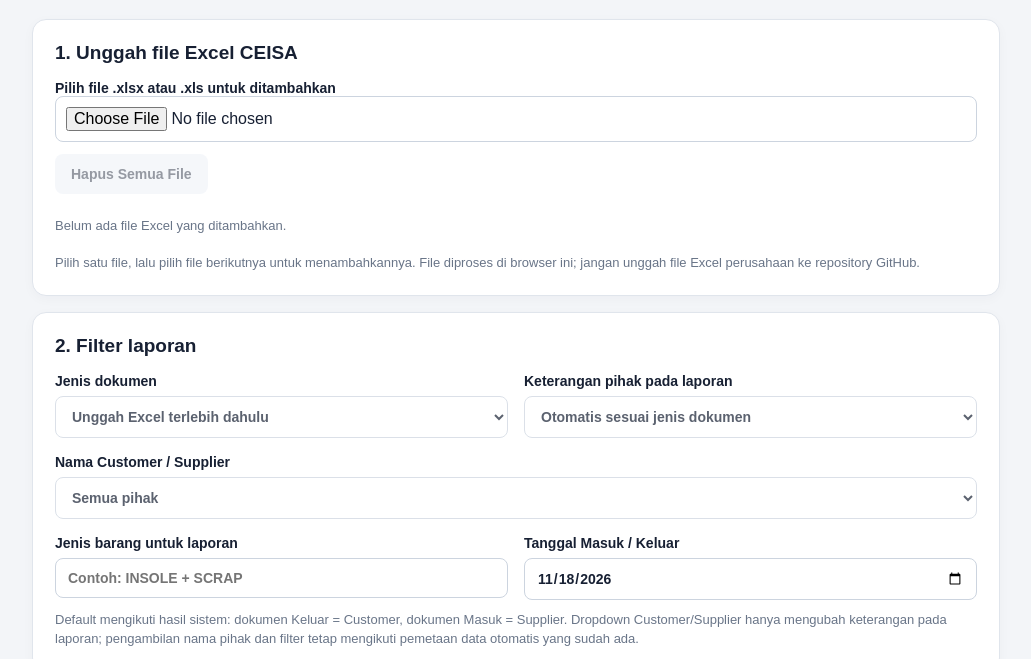
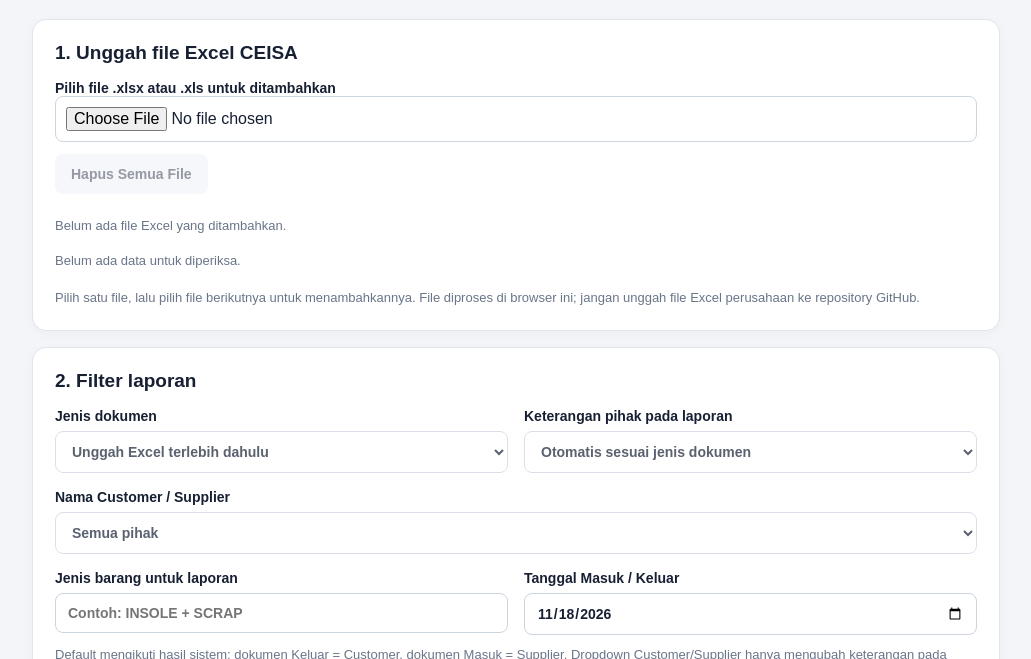
Before and after one commit to rezafa825-beep/exim-whatsapp-report-generator, a plain HTML site: page index.html in a window 1280 px wide. Shown: the part 141-800 px from the top of the page, without its empty margins (124-1155 px from the left). Drawn offline with Linux system fonts and the light colour scheme.

Commit message:
Add duplicate Nomor AJU detection

```diff
--- a/index.html
+++ b/index.html
@@ -22,6 +22,7 @@
         <button id="clearFilesBtn" type="button" class="secondary" disabled>Hapus Semua File</button>
       </div>
       <div id="uploadedFiles" class="uploaded-files empty">Belum ada file Excel yang ditambahkan.</div>
+      <div id="duplicateStatus" class="duplicate-status empty" role="status" aria-live="polite">Belum ada data untuk diperiksa.</div>
       <p id="fileStatus" class="hint">Pilih satu file, lalu pilih file berikutnya untuk menambahkannya. File diproses di browser ini; jangan unggah file Excel perusahaan ke repository GitHub.</p>
     </section>
     <section class="panel">
```
